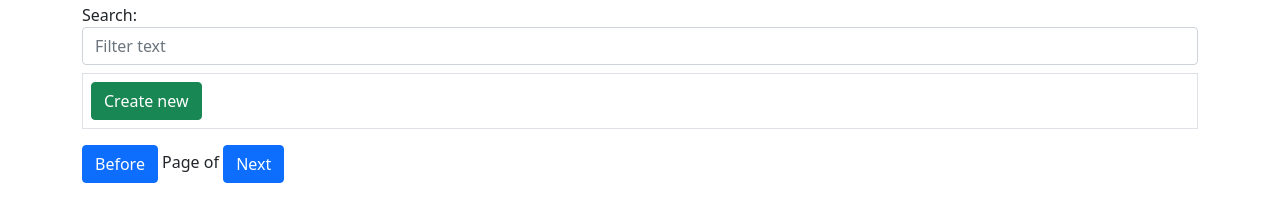
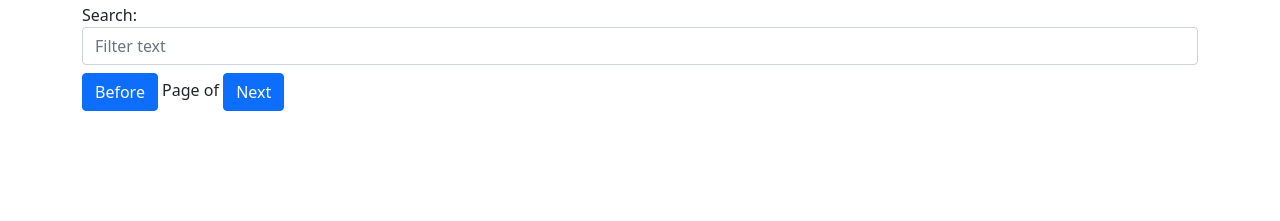
Before and after one commit to rustam-mukhametshin/angular-js-test, a website: page app/index.html at #!/home in a window 1280 px wide. Shown: the part 93-314 px from the top of the page. Drawn offline with nearby package versions, Linux system fonts and the light colour scheme; some packages are replaced by stand-ins of ours; files that its build step writes are made by us from their sources; no server answers.

Commit message:
Check if users exist

```diff
--- a/app/components/home/home.html
+++ b/app/components/home/home.html
@@ -6,7 +6,7 @@
         <input ng-model="search" id="search" class="form-control" placeholder="Filter text">
     </div>
 </div>
-<table class="table table-striped table-bordered">
+<table class="table table-striped table-bordered" ng-if="users.length > 0">
     <thead>
     <tr>
         <th ng-repeat="h in thead" scope="col">{{h}}</th>
```
